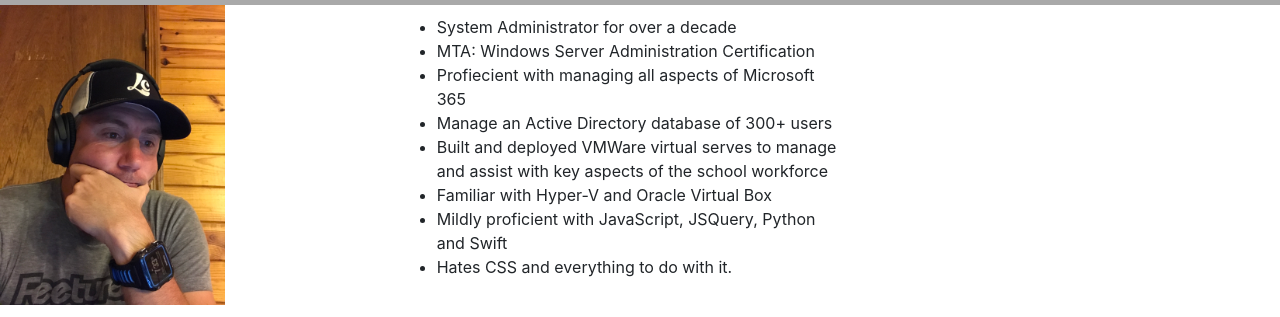
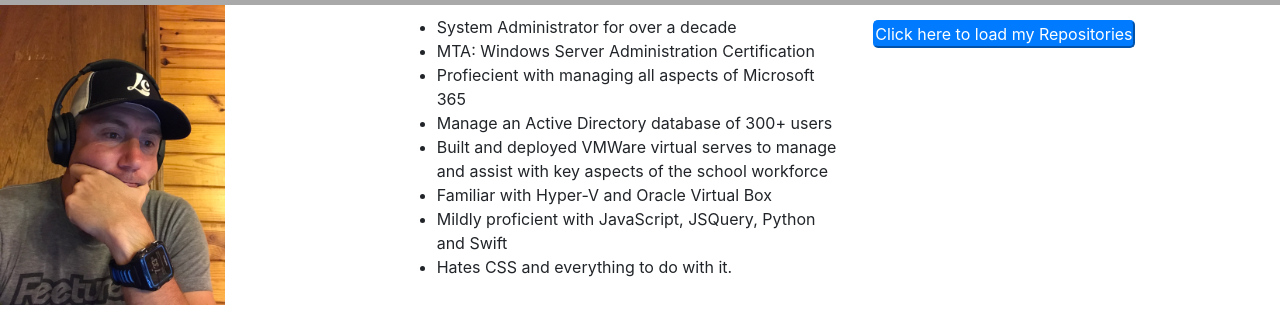
Before and after one commit to BenJSEU/SEUSDEV1003_finalproject, a plain HTML site: page index.html in a window 1280 px wide. Shown: the part 80-397 px from the top of the page. Drawn offline with nearby package versions, Linux system fonts and the light colour scheme.

Commit message:
Final JS Functionality

```diff
--- a/index.html
+++ b/index.html
@@ -62,7 +62,16 @@
                         <li>Hates CSS and everything to do with it.</li>
                     </ul>
                 </div>
-                <div class="col"></div>
+                <div class="col">
+                    <div id="bio" style="padding-top: 15px; padding-right: 10px;">
+                        <button class="btn-primary" style="border-radius: 5px;" onclick="loadRep()">Click here to load my Repositories</button>
+                    </div>
+                    <div id="repositories">
+                        <ul id="list">
+
+                        </ul>
+                    </div>
+                </div>
             </div>
             <div class="row icons">
                 <div class="col fluid align-content-center justify-content-center">
--- a/script.js
+++ b/script.js
@@ -1,6 +1,55 @@
 
-$(document).ready(function(){
-    $(".ui-resize").hover(function(){
+$(document).ready(function () {
+    $(".ui-resize").hover(function () {
         $(this).toggleClass("ui-icon-bigger");
     });
+
+    // $("#driver").click(function () {
+    //     $("#stage").load("info.html");
+    // });
+
+
+
+
 });
+
+
+
+function loadRep() {
+    let repRequest = new XMLHttpRequest();
+    repRequest.onreadystatechange = function () {
+        if (this.readyState == 4 && this.status == 200) {
+            let repObj = JSON.parse(this.responseText);
+            let i=0;
+            while (i < repObj.length) {
+                let newdata;
+                let listData = document.getElementById("list");
+                // console.log(listData);
+                function addData() {
+                    newdata = repObj[i].name;
+                    url= repObj[i].html_url;
+                    // console.log(url);
+                    let listItem = document.createElement('li');
+
+                    let a = document.createElement('a');
+                    a.setAttribute('href', url);
+                    a.innerText = newdata;
+                    listItem.appendChild(a);
+
+                    // listItem.innerHTML = newdata;
+                    listData.appendChild(listItem);
+                    // console.log(listItem);
+                    // console.log(a);
+                }
+                addData();
+                i++;
+            };
+            // console.log("function works");
+        }
+    }
+    repRequest.open('GET', "https://api.github.com/users/benjseu/repos", true);
+    repRequest.send();
+}
+
+
+//repObj.html_url I'd like to make each repo item a clickable link
```
Also changed, not shown: Requirements.txt.
